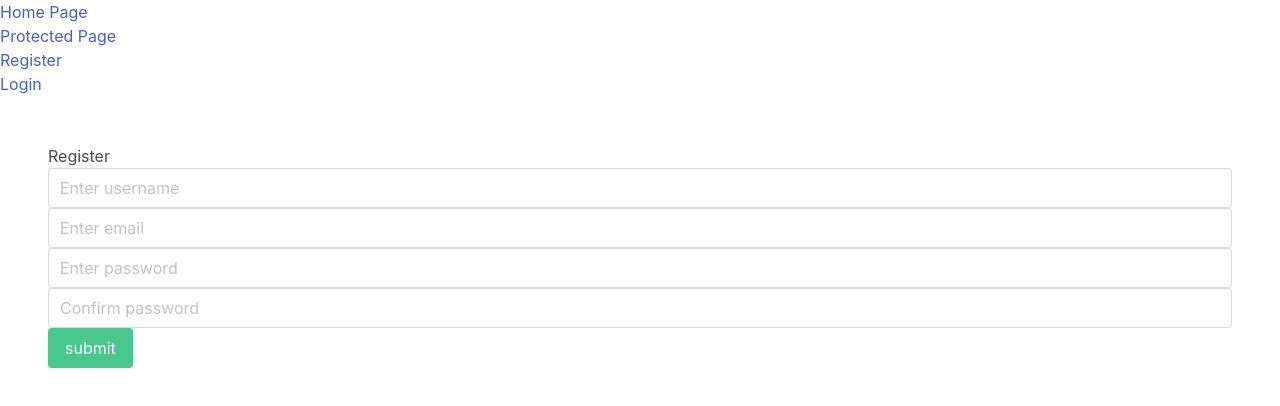
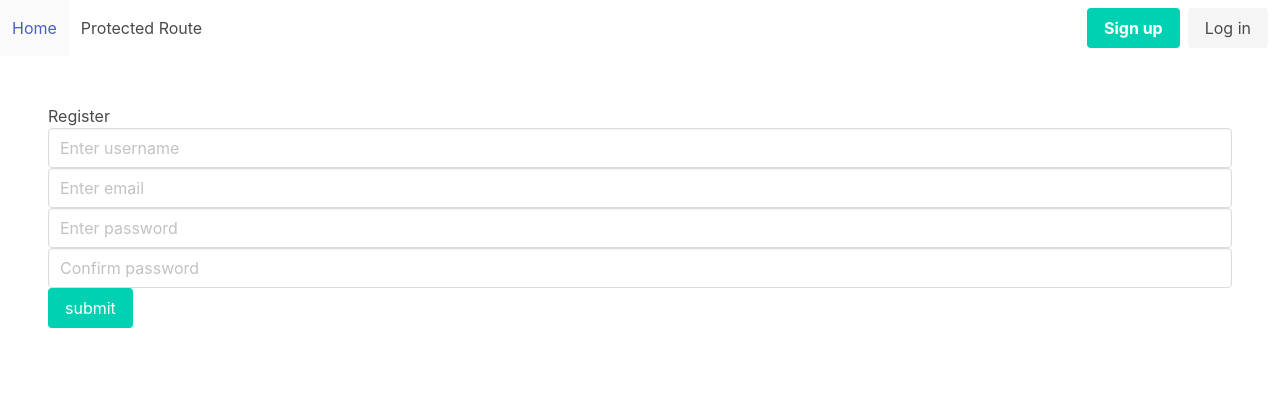
Before and after one commit to gokay-abay/react-aws-cognito, a React (Create React App) app: page /register in a window 1280 px wide. Shown: the top 406 px of the page. Built offline with nearby package versions, Linux system fonts and the light colour scheme; no server answers; what aws-amplify would draw is missing.

Commit message:
minor fixes

```diff
--- a/src/App.js
+++ b/src/App.js
@@ -5,6 +5,7 @@ import Protected from "./components/Protected"
 import Register from "./components/auth/Register"
 import Login from "./components/auth/Login"
 import GuardedRoute from "./components/auth/GuardedRoute"
+import Navbar from "./components/Navbar"
 
 export default function App() {
   const [isAuthenticated, setisAuthenticated] = useState(false)
@@ -20,22 +21,10 @@ export default function App() {
 
   return (
     <Router>
-      <div>
-        <ul>
-          <li>
-            <Link to="/">Home Page</Link>
-          </li>
-          <li>
-            <Link to="/protected">Protected Page</Link>
-          </li>
-          <li>
-            <Link to="/register">Register</Link>
-          </li>
-          <li>
-            <Link to="/login">Login</Link>
-          </li>
-        </ul>
-      </div>
+      <Navbar
+        isAuthenticated={isAuthenticated}
+        authenticate={authenticateUser}
+      />
       <Switch>
         <Route exact path="/">
           <Home />
--- a/src/components/auth/Login.jsx
+++ b/src/components/auth/Login.jsx
@@ -48,7 +48,7 @@ export default function Login({ authenticate }) {
             onChange={(e) => setPassword(e.target.value)}
           />
 
-          <input type="submit" value="submit" className="button is-success" />
+          <input type="submit" value="submit" className="button is-light" />
         </p>
       </form>
     </section>
--- a/src/components/auth/Register.jsx
+++ b/src/components/auth/Register.jsx
@@ -66,7 +66,7 @@ export default function Register({ authenticate }) {
             value={confirmPassword}
             onChange={(e) => setConfirmPassword(e.target.value)}
           />
-          <input type="submit" value="submit" className="button is-success" />
+          <input type="submit" value="submit" className="button is-primary" />
         </p>
       </form>
     </section>
```
